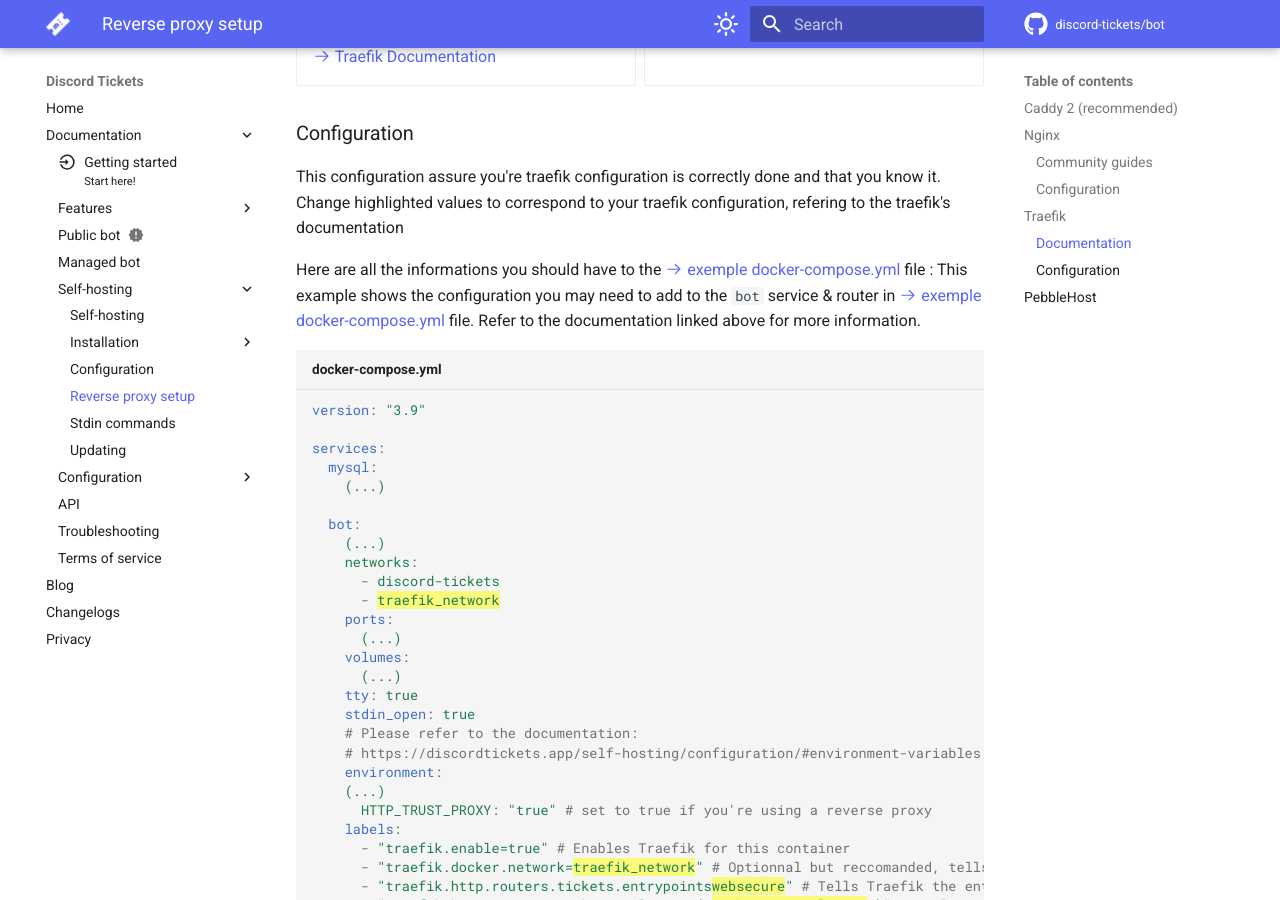
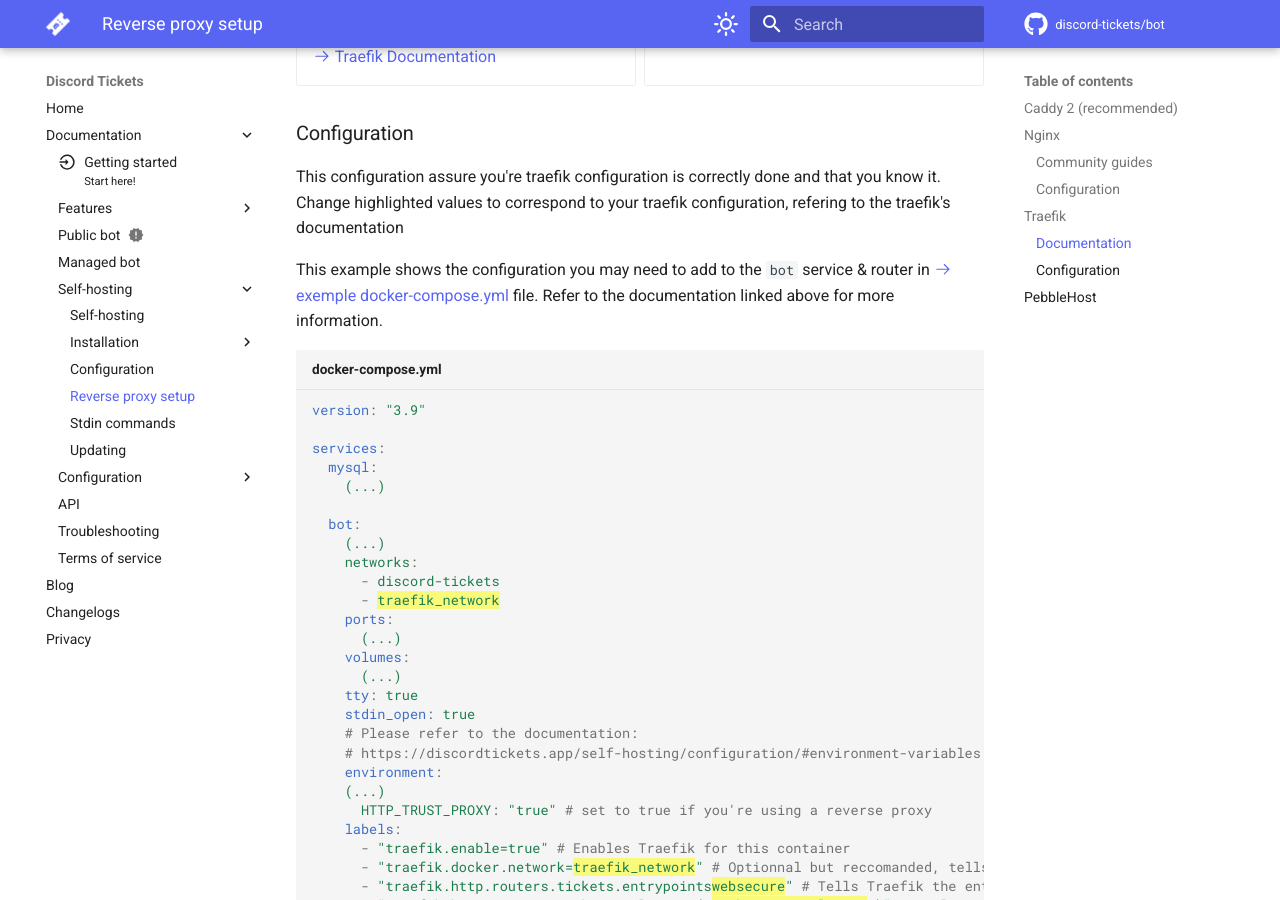
Before and after one commit to discord-tickets/docs, an MkDocs documentation site: the page built from docs/self-hosting/reverse-proxy.md, in a window 1280 px wide and 900 px high, scrolled down 2294 px. Built offline with MkDocs 1.6.1 and Material for MkDocs 9.7.7, drawn with Linux system fonts in a browser that asks for light colours; emoji names are drawn with the system emoji font; comment, search, counter and statistics services are not loaded.

Commit message:
Changed: Updated Traefik's confuration documentation

```diff
--- a/docs/self-hosting/reverse-proxy.md
+++ b/docs/self-hosting/reverse-proxy.md
@@ -132,7 +132,6 @@
 This configuration assure you're traefik configuration is correctly done and that you know it.
 Change highlighted values to correspond to your traefik configuration, refering to the traefik's documentation
 
-Here are all the informations you should have to the [:octicons-arrow-right-24: exemple docker-compose.yml](https://github.com/discord-tickets/bot/blob/main/docker-compose.yml) file :
 This example shows the configuration you may need to add to the `bot` service & router in [:octicons-arrow-right-24: exemple docker-compose.yml](https://github.com/discord-tickets/bot/blob/main/docker-compose.yml) file.
 Refer to the documentation linked above for more information.
 
```
